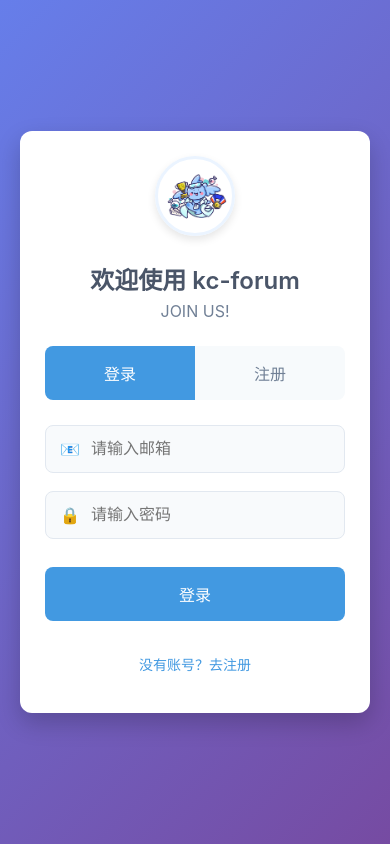
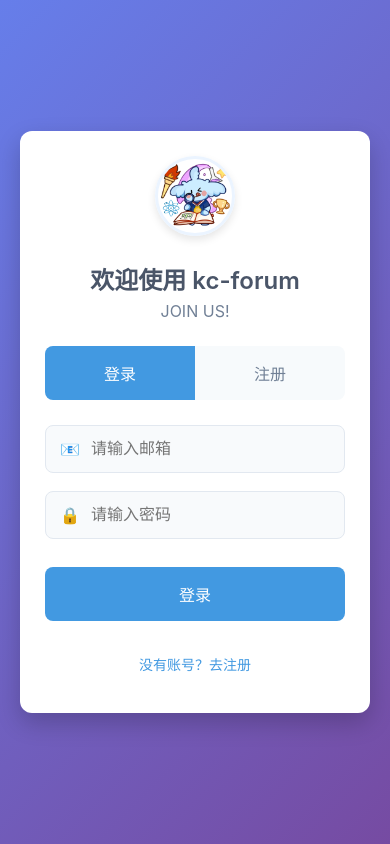
Before and after one commit to future-gole/kc_forum_fronted, a Vue app: page /login in a window 390 px wide. Built offline with nearby package versions, Linux system fonts and the light colour scheme.

Commit message:
修复图片显示问题和打包后登陆组件渲染问题

```diff
--- a/src/components/Login.vue
+++ b/src/components/Login.vue
@@ -79,8 +79,12 @@ const loginForm = reactive({
 });
 
 // 切换表单状态
+import kc1ImageUrl from '@/assets/kc1.png';
+import kc2ImageUrl from '@/assets/kc2.png';
+
 const flag = ref(true);
-const imgSrc = ref('src/assets/kc1.png');
+const imgSrc = ref(kc1ImageUrl); // 初始值是导入的图片 URL
+
 const preBoxTransform = ref('translateX(0%)');
 const preBoxBackgroundColor = ref('#F2B8B5');
 
@@ -88,11 +92,11 @@ const switchForm = () => {
   if (flag.value) {
     preBoxTransform.value = 'translateX(100%)';
     preBoxBackgroundColor.value = '#A6D1E6';
-    imgSrc.value = 'src/assets/kc2.png';
+    imgSrc.value = kc2ImageUrl; // 直接赋值导入的图片 URL 变量
   } else {
     preBoxTransform.value = 'translateX(0%)';
     preBoxBackgroundColor.value = '#F2B8B5';
-    imgSrc.value = 'src/assets/kc1.png';
+    imgSrc.value = kc1ImageUrl; // 直接赋值导入的图片 URL 变量
   }
   flag.value = !flag.value;
 };
--- a/src/components/MobileLogin.vue
+++ b/src/components/MobileLogin.vue
@@ -2,7 +2,7 @@
   <div class="mobile-login-page">
     <div class="login-container">
       <div class="login-header">
-        <img src="../assets/kc1.png" alt="Logo" class="logo">
+        <img src="../assets/kc2.png" alt="Logo" class="logo">
         <h1>欢迎使用 kc-forum</h1>
         <p class="subtitle">JOIN US!</p>
       </div>
--- a/src/components/MobileNavbar.vue
+++ b/src/components/MobileNavbar.vue
@@ -2,7 +2,7 @@
   <div class="mobile-navbar">
     <div class="mobile-header">
       <div class="mobile-logo" @click="goHome">
-        <img src="../assets/kc1.png" alt="Logo">
+        <img :src="kc1ImageUrl" alt="Logo">
         <span>welcome!</span>
       </div>
       <div class="header-actions">
@@ -49,7 +49,7 @@ import request from '@/utils/request';
 // Import Element Plus icons
 import { User, Message, Menu, Close, Folder, SwitchButton } from '@element-plus/icons-vue';
 import {useUserStore} from "@/stores/user.js";
-
+import kc1ImageUrl from '@/assets/kc1.png';
 const userStore = useUserStore();
 const props = defineProps({
   unreadMailCount: {
--- a/src/components/Sidebar.vue
+++ b/src/components/Sidebar.vue
@@ -5,7 +5,7 @@
         <a href="#">
           <div class="icon">
             <div class="imageBox">
-              <img src="../assets/kc1.png" alt="Logo">
+              <img :src="kc1ImageUrl" alt="Logo">
             </div>
           </div>
           <div class="text">welcome！</div>
@@ -42,7 +42,7 @@ const router = useRouter();
 const route = useRoute();
 const isExpanded = ref(false);
 const boards = ref([]);
-
+import kc1ImageUrl from '@/assets/kc1.png';
 // 在setup函数的开始就设置token
 const setupAxiosToken = () => {
   const token = localStorage.getItem('token');
--- a/src/router/index.js
+++ b/src/router/index.js
@@ -2,8 +2,6 @@ import { createRouter, createWebHistory } from 'vue-router';
 import Home from '../views/Home.vue'
 import BoardView from '@/views/BoardView.vue';
 import ArticleDetail from '@/views/ArticleDetail.vue';
-import Login from "@/components/Login.vue";
-import MobileLogin from "@/components/MobileLogin.vue";
 import EditView from '@/views/EditView.vue';
 import User from '@/views/User.vue';
 
@@ -15,12 +13,14 @@ const routes = [
     redirect: '/login'
   },
   {
-    path: '/login',
-    name: 'Login',
-    component: () => {
-      const isMobile = window.innerWidth < 768;
-      return isMobile ? MobileLogin : Login;
-    }
+  path: '/login',
+  name: 'Login',
+  component: () => {
+    const isMobile = window.innerWidth < 768;
+    // 无论哪个组件，都用 Promise.resolve 包装一下，或者直接用动态 import
+    // 为了更符合异步组件的模式，推荐使用动态 import
+    return isMobile ? import('@/components/MobileLogin.vue') : import('@/components/Login.vue');
+  }
   },
   {
     path: '/home',
--- a/vite.config.js
+++ b/vite.config.js
@@ -20,4 +20,7 @@ export default defineConfig({
       '@': fileURLToPath(new URL('./src', import.meta.url))
     },
   },
+  build: {
+    sourcemap: true, // <--- 确保这一行存在并为 true
+  }
 })
```
Also changed, not shown: 1 other file (tests, documents, lock files or other folders).
